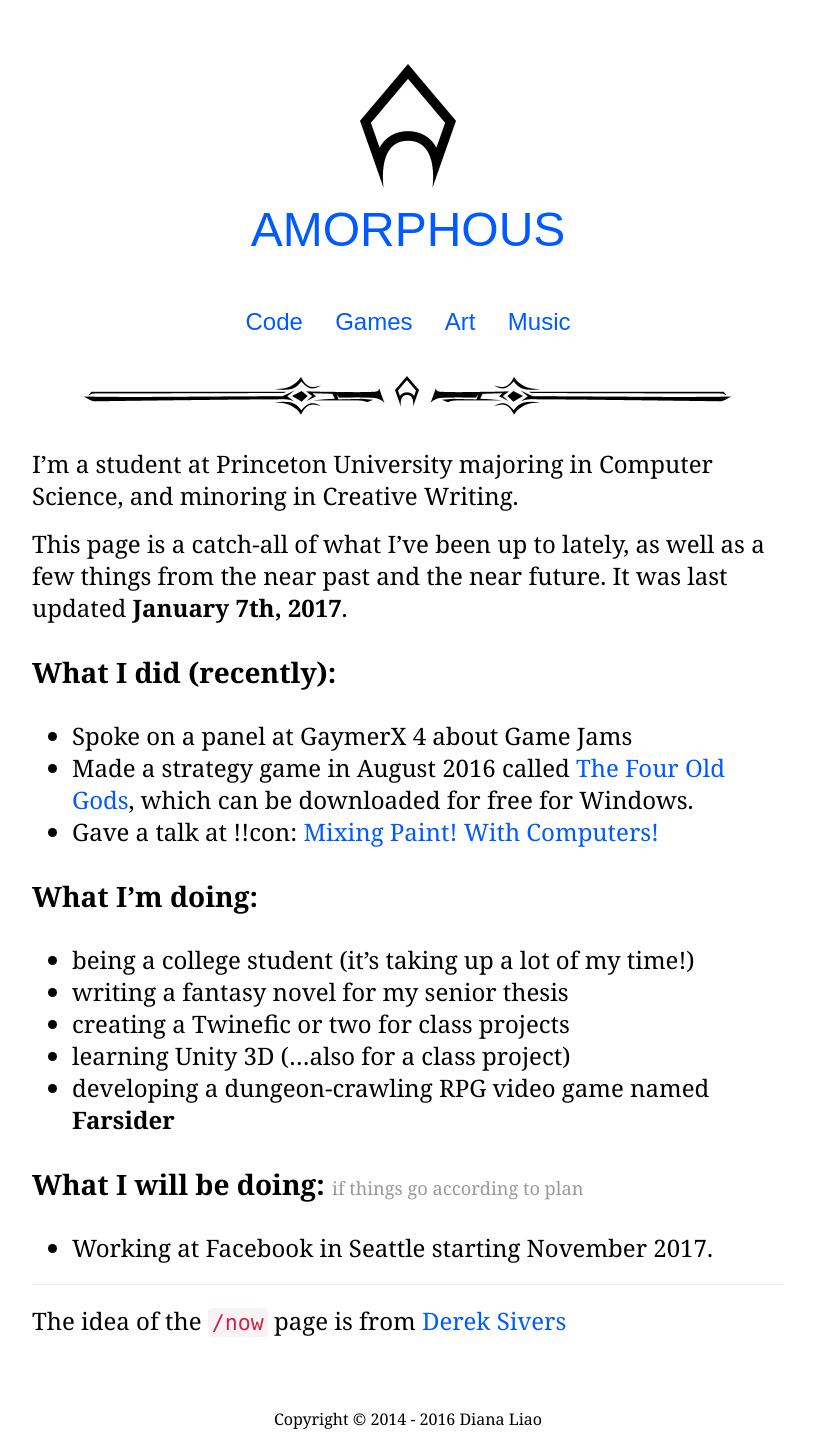
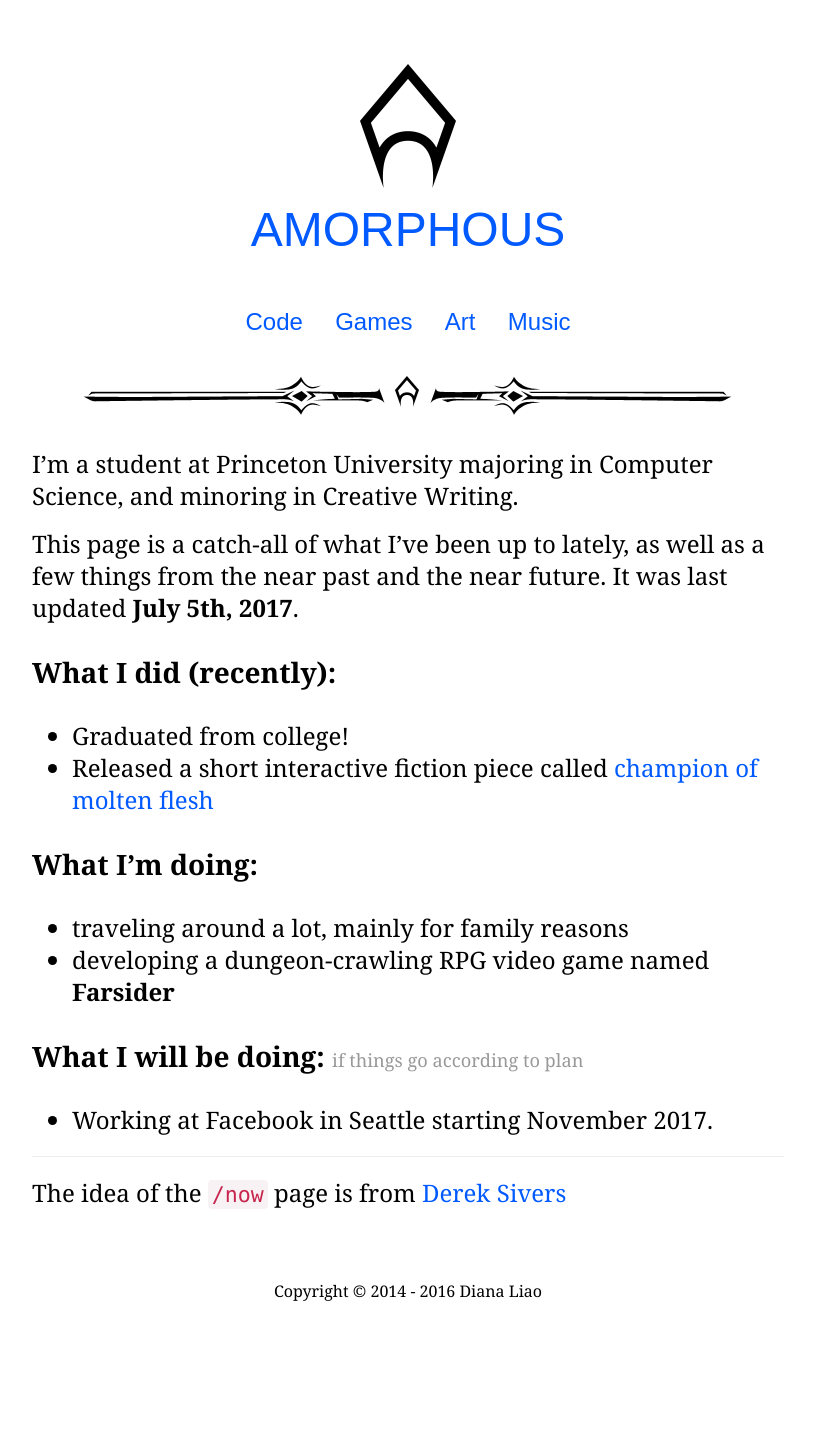
Before and after one commit to dmliao/amorphous, a Jekyll site: the page built from now.md, in a window 1280 px wide. Shown: the whole page, without its empty margins (232-1047 px from the left). Built offline with Jekyll 4.4.1, drawn with Linux system fonts in a browser that asks for light colours; some web fonts are replaced; after the commit the page ends 1321 px from its top, so only the background shows below that.

Commit message:
Update now page

```diff
--- a/now.md
+++ b/now.md
@@ -4,20 +4,16 @@ layout: default
 
 I'm a student at Princeton University majoring in Computer Science, and minoring in Creative Writing.
 
-This page is a catch-all of what I've been up to lately, as well as a few things from the near past and the near future. It was last updated **January 7th, 2017**.
+This page is a catch-all of what I've been up to lately, as well as a few things from the near past and the near future. It was last updated **July 5th, 2017**.
 
 # What I did (recently):
 
-* Spoke on a panel at GaymerX 4 about Game Jams
-* Made a strategy game in August 2016 called [The Four Old Gods](https://amorphous.itch.io/the-four-old-gods), which can be downloaded for free for Windows.
-* Gave a talk at !!con: [Mixing Paint! With Computers!](http://confreaks.tv/videos/bangbangcon2016-mixing-paint-with-computers)
+* Graduated from college!
+* Released a short interactive fiction piece called [champion of molten flesh](https://amorphous.itch.io/champion)
 
 # What I'm doing:
 
-* being a college student (it's taking up a lot of my time!)
-* writing a fantasy novel for my senior thesis
-* creating a Twinefic or two for class projects
-* learning Unity 3D (...also for a class project)
+* traveling around a lot, mainly for family reasons
 * developing a dungeon-crawling RPG video game named **Farsider**
 
 # What I will be doing: <span class='small'>if things go according to plan</span>
```
